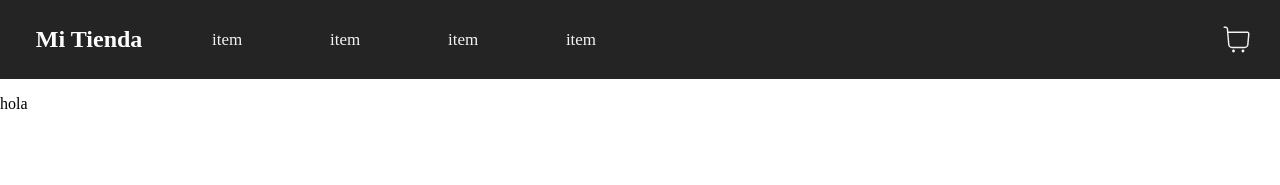
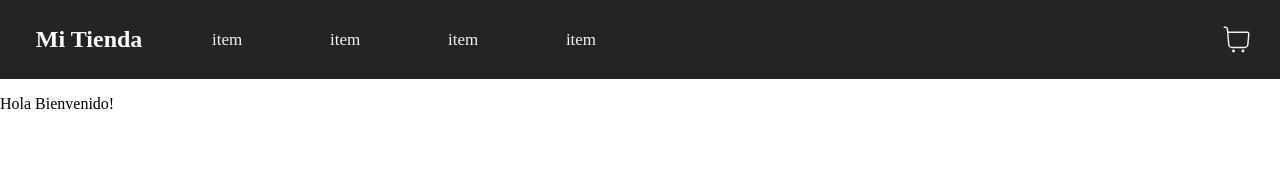
Before and after one commit to tomas-tissera/Coder-House-Landing, a React (Vite) app in the folder Landing Coder House/: page / in a window 1280 px wide. Shown: the top 185 px of the page. Built offline with nearby package versions, Linux system fonts and the light colour scheme.

Commit message:
CreaTuLanding1 Tissera

```diff
--- a/Landing Coder House/src/App.jsx
+++ b/Landing Coder House/src/App.jsx
@@ -3,13 +3,14 @@ import reactLogo from './assets/react.svg'
 import viteLogo from '/vite.svg'
 import './App.css'
 import NavBar from './components/NavBar'
+import ItemListContainer from './components/ItemListContainer'
 function App() {
   const [count, setCount] = useState(0)
 
   return (
     <>
     <NavBar/>
-      <p>hola</p>
+    <ItemListContainer saludo='Hola Bienvenido!'/>
     </>
   )
 }
--- a/Landing Coder House/src/components/ItemListContainer/index.jsx
+++ b/Landing Coder House/src/components/ItemListContainer/index.jsx
@@ -0,0 +1,13 @@
+import React from "react"
+import styles from './ItemListContainer.module.css'
+function ItemListContainer(props) {
+  return (
+    <>
+    <div className={styles.container}>
+      <p>{ props.saludo }</p>
+    </div>
+    </>
+  )
+}
+
+export default ItemListContainer
```
Also changed, not shown: Landing Coder House/src/components/ItemListContainer/ItemListContainer.module.css (added).
